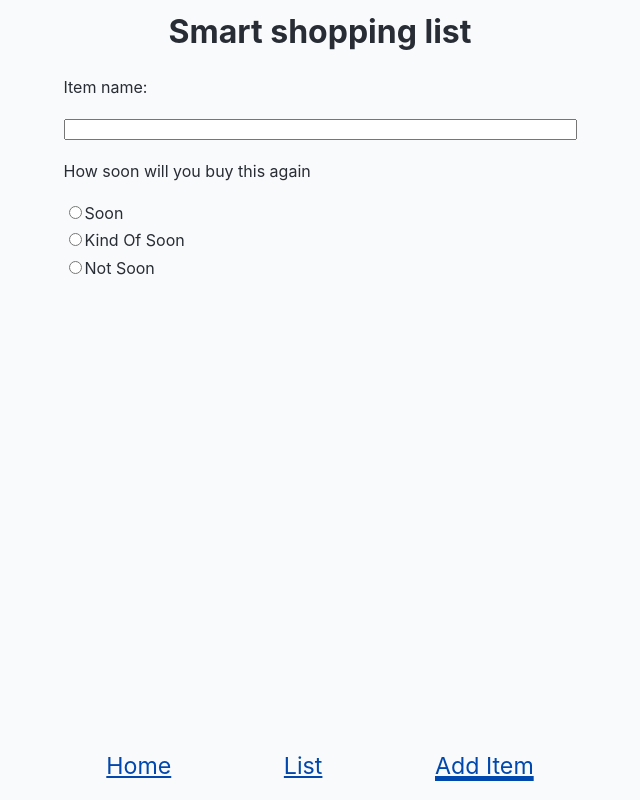
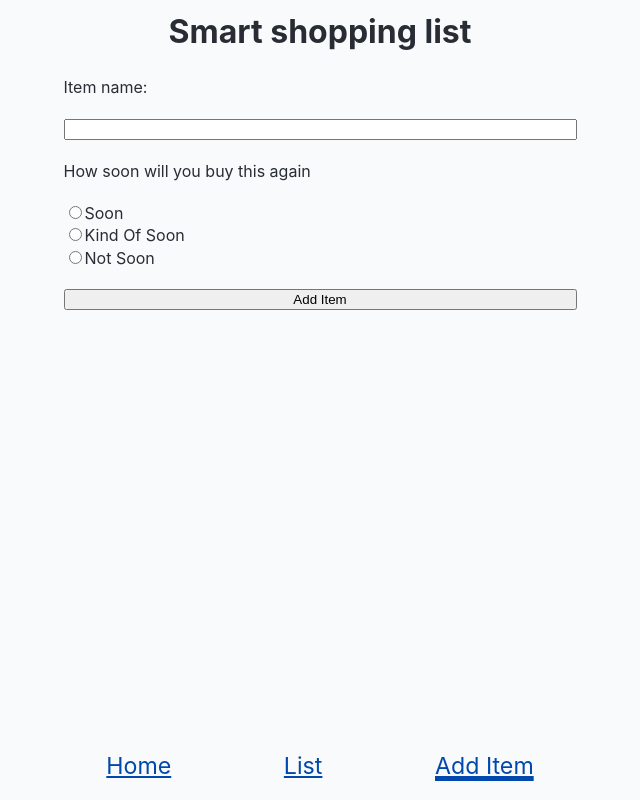
Before and after one commit to the-collab-lab/tcl-58-smart-shopping-list, a React (Vite) app: page /add-item in a window 1280 px wide. Shown: the whole page, without its empty margins (320-960 px from the left). Built offline with nearby package versions, Linux system fonts and the light colour scheme; no server answers; the database is empty.

Commit message:
form created and styled

```diff
--- a/src/views/AddItem.jsx
+++ b/src/views/AddItem.jsx
@@ -1,12 +1,26 @@
+import { useState } from 'react';
 import './AddItem.css';
 
 export function AddItem() {
+	// const [itemName, setItemName] = useState('');
+	// const [itemPurchase, setItemPurchase] = useState(0);
+
+	const handleSubmit = (e) => {
+		e.preventDefault();
+		// setFormData(e.target.value);
+	};
 	return (
-		<form className="add-item-form">
+		<form
+			className="add-item-form"
+			method="post"
+			onSubmit={() => {
+				console.log('form submitted');
+			}}
+		>
 			<label htmlFor="item-name">Item name:</label>
-			<input type="text" id="item-name" />
+			<input type="text" name="item-name" id="item-name" />
 			<span>How soon will you buy this again</span>
-			<radiogroup>
+			<section>
 				<div>
 					<input
 						type="radio"
@@ -34,7 +48,8 @@ export function AddItem() {
 					></input>
 					<label htmlFor="not-soon">Not Soon</label>
 				</div>
-			</radiogroup>
+			</section>
+			<button>Add Item</button>
 		</form>
 	);
 }
```
